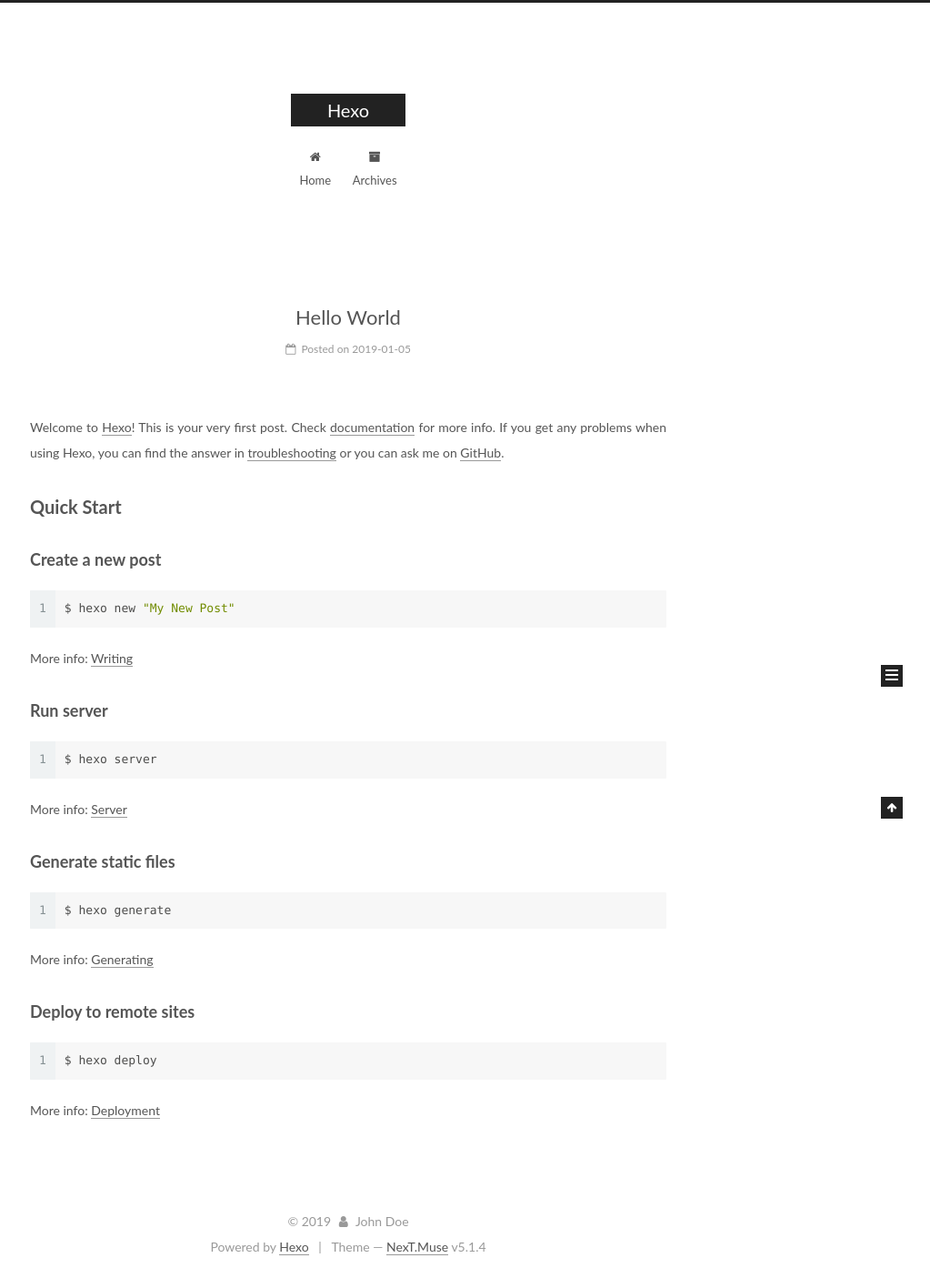
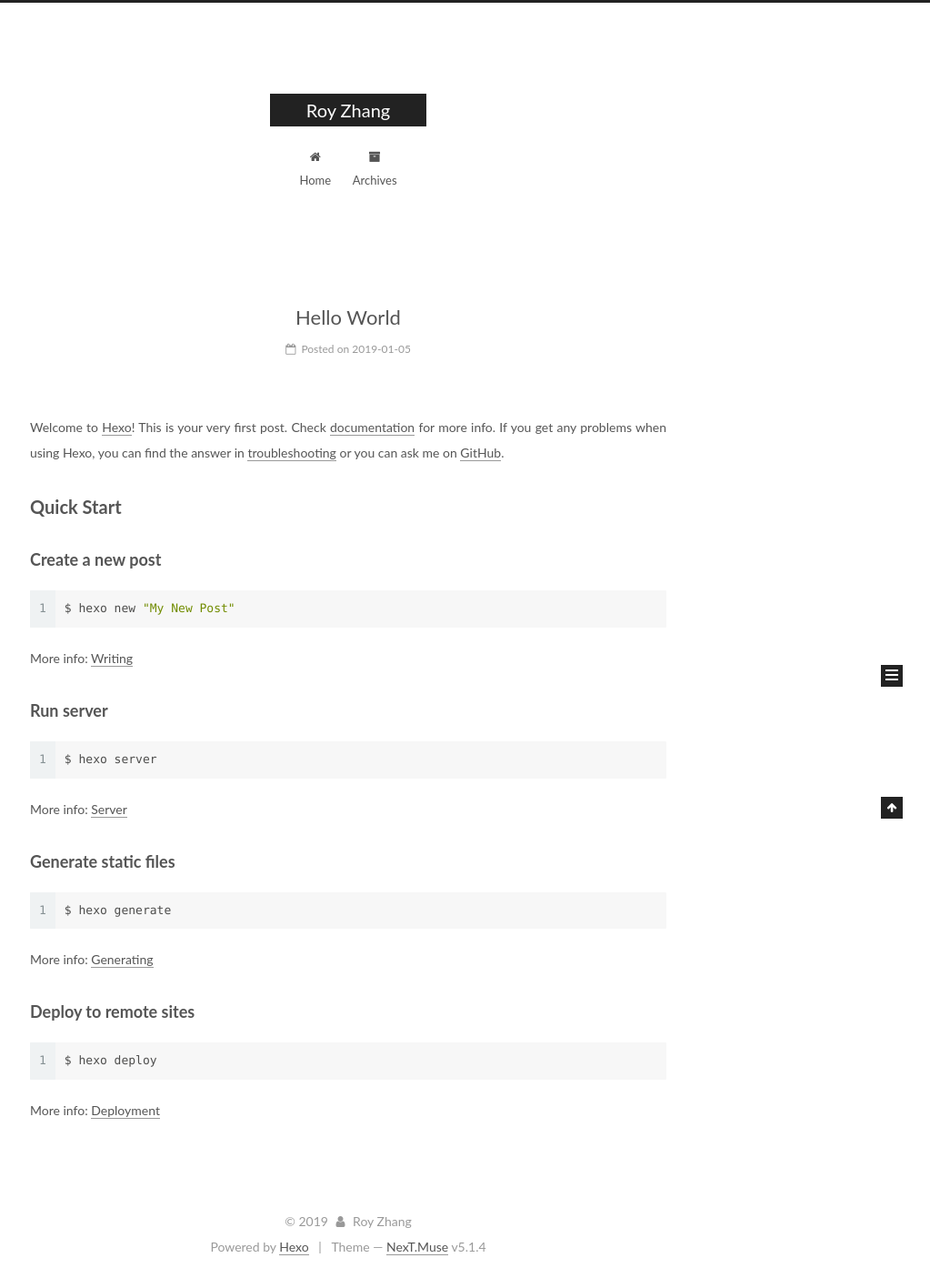
Before and after one commit to iroyzhang/iroyzhang.github.io, a plain HTML site: page index.html in a window 1280 px wide. Shown: the whole page at 91% size, without its empty margins (257-1280 px from the left). Drawn offline with Linux system fonts and the light colour scheme.

Commit message:
Site updated: 2019-01-05 14:07:37

```diff
--- a/index.html
+++ b/index.html
@@ -80,12 +80,12 @@
 
 
 <meta property="og:type" content="website">
-<meta property="og:title" content="Hexo">
+<meta property="og:title" content="Roy Zhang">
 <meta property="og:url" content="http://yoursite.com/index.html">
-<meta property="og:site_name" content="Hexo">
+<meta property="og:site_name" content="Roy Zhang">
 <meta property="og:locale" content="default">
 <meta name="twitter:card" content="summary">
-<meta name="twitter:title" content="Hexo">
+<meta name="twitter:title" content="Roy Zhang">
 
 
 
@@ -121,7 +121,7 @@
 
 
 
-  <title>Hexo</title>
+  <title>Roy Zhang</title>
 
 
 
@@ -152,7 +152,7 @@
     <div class="custom-logo-site-title">
       <a href="/" class="brand" rel="start">
         <span class="logo-line-before"><i></i></span>
-        <span class="site-title">Hexo</span>
+        <span class="site-title">Roy Zhang</span>
         <span class="logo-line-after"><i></i></span>
       </a>
     </div>
@@ -232,13 +232,13 @@
     <link itemprop="mainEntityOfPage" href="http://yoursite.com/2019/01/05/hello-world/">
 
     <span hidden itemprop="author" itemscope="" itemtype="http://schema.org/Person">
-      <meta itemprop="name" content="John Doe">
+      <meta itemprop="name" content="Roy Zhang">
       <meta itemprop="description" content="">
       <meta itemprop="image" content="/images/avatar.gif">
     </span>
 
     <span hidden itemprop="publisher" itemscope="" itemtype="http://schema.org/Organization">
-      <meta itemprop="name" content="Hexo">
+      <meta itemprop="name" content="Roy Zhang">
     </span>
 
 
@@ -379,7 +379,7 @@
         <div class="site-overview">
           <div class="site-author motion-element" itemprop="author" itemscope="" itemtype="http://schema.org/Person">
 
-              <p class="site-author-name" itemprop="name">John Doe</p>
+              <p class="site-author-name" itemprop="name">Roy Zhang</p>
               <p class="site-description motion-element" itemprop="description"></p>
           </div>
 
@@ -435,7 +435,7 @@
   <span class="with-love">
     <i class="fa fa-user"></i>
   </span>
-  <span class="author" itemprop="copyrightHolder">John Doe</span>
+  <span class="author" itemprop="copyrightHolder">Roy Zhang</span>
 
 
 </div>
```
Also changed, not shown: 2019/01/05/hello-world/index.html (+7 -7 lines), archives/2019/01/index.html (+7 -7 lines), archives/2019/index.html (+7 -7 lines), archives/index.html (+7 -7 lines).
